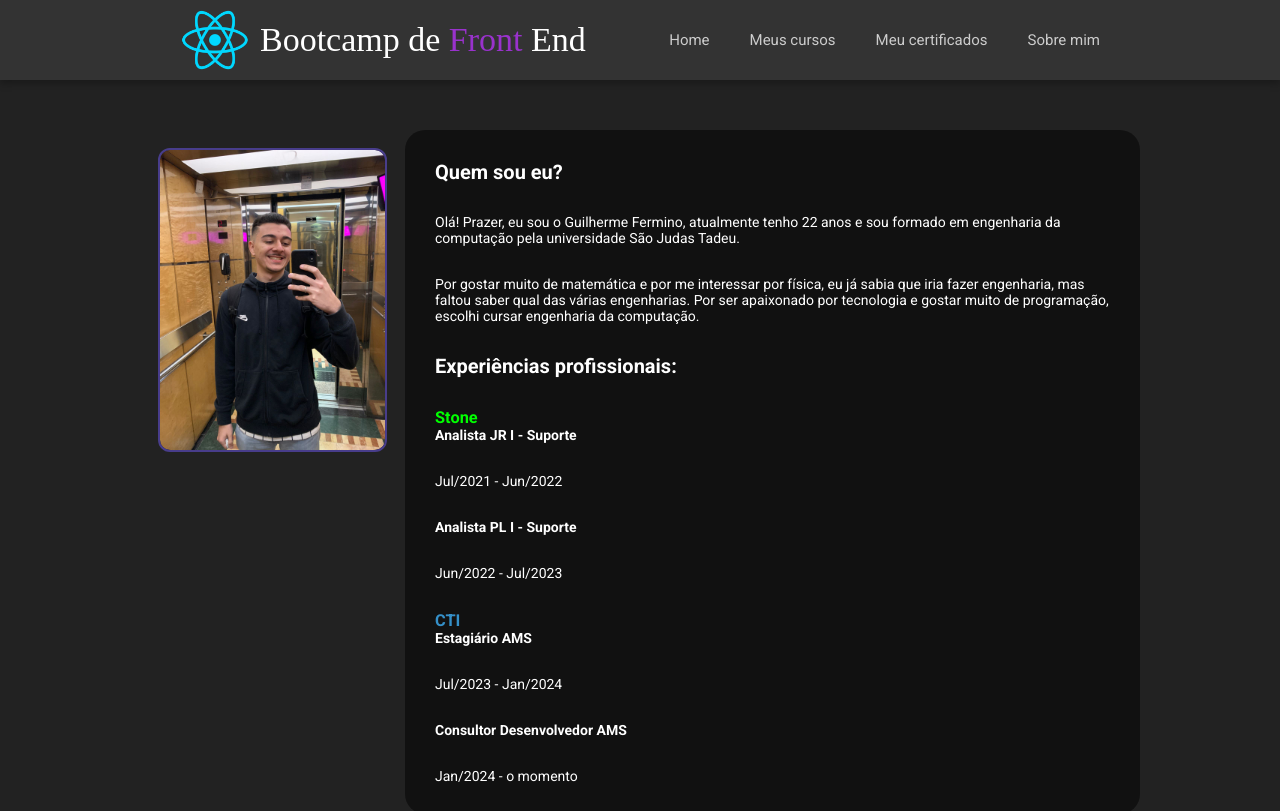
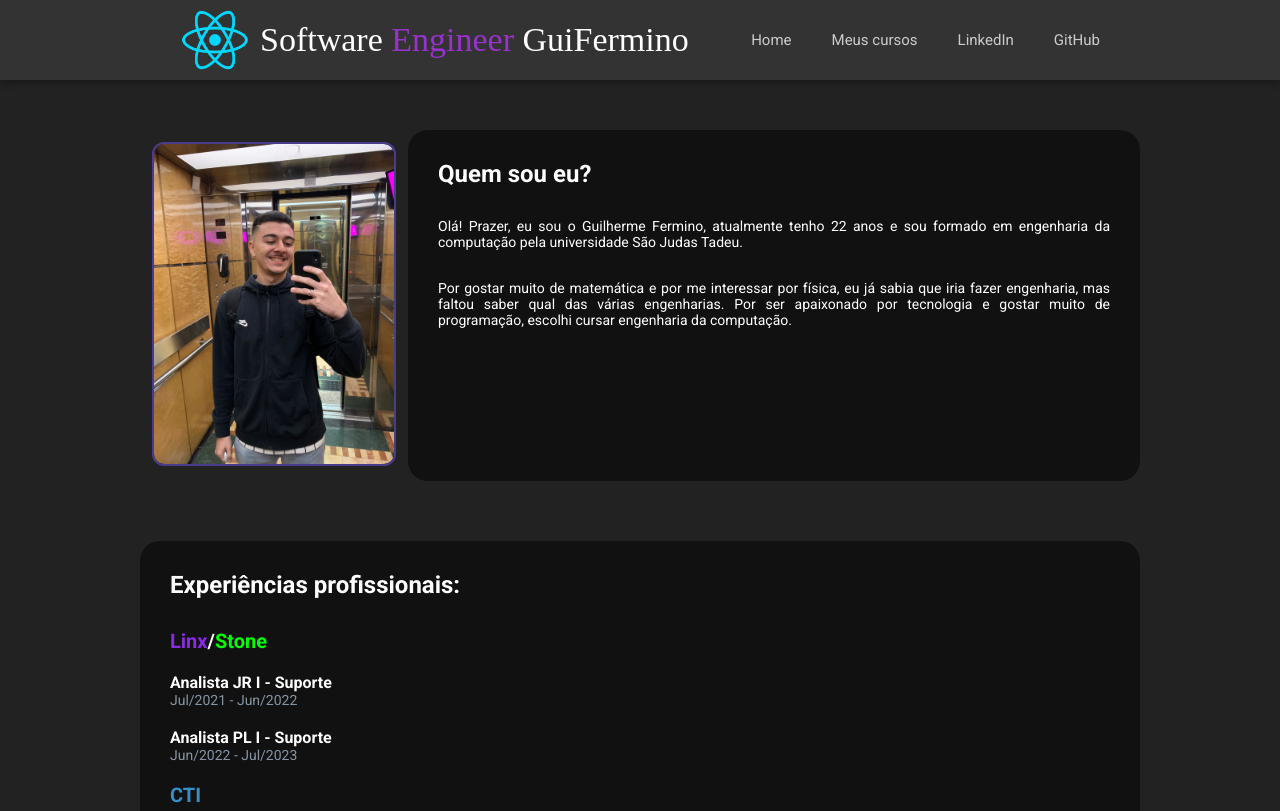
Before and after one commit to guifermino7/trilha-frontend, a React (Create React App) app: page / in a window 1280 px wide. Shown: the top 811 px of the page. Built offline with nearby package versions, Linux system fonts and the light colour scheme; a web font is replaced by a local one.

Commit message:
Adicionando experiências profissionais e trocando algumas informações

```diff
--- a/public/index.html
+++ b/public/index.html
@@ -11,7 +11,7 @@
     />
     <link rel="apple-touch-icon" href="%PUBLIC_URL%/logo192.png" />
     <link rel="manifest" href="%PUBLIC_URL%/manifest.json" />
-    <title>Trilha - Front End</title>
+    <title>Dev - GuiFermino</title>
 
     <link rel="preconnect" href="https://fonts.googleapis.com">
     <link rel="preconnect" href="https://fonts.gstatic.com" crossorigin>
--- a/src/App.jsx
+++ b/src/App.jsx
@@ -10,6 +10,7 @@ import article1Img from "./assets/images/html-logo.png";
 import article2Img from "./assets/images/css-logo.png";
 import article3Img from "./assets/images/javascript-logo.png";
 import article4Img from "./assets/images/react-logo.png"
+import { Experience } from "./components/Experience/Experience";
 
 class App extends React.Component {
   render() {
@@ -17,10 +18,13 @@ class App extends React.Component {
       <>
         <Navbar/>
 
-        <section id="bio">
-              <Aboutme/>
+        <section className="bio">
+            <Aboutme/>
         </section>
 
+        <section className="bio">
+            <Experience/>
+        </section>
         {/* <Counter/> */}
 
         <section id="articles">
--- a/src/components/Aboutme/Aboutme.jsx
+++ b/src/components/Aboutme/Aboutme.jsx
@@ -21,39 +21,6 @@ export class Aboutme extends React.Component {
                     <p>
                         Por gostar muito de matemática e por me interessar por física, eu já sabia que iria fazer engenharia, mas faltou saber qual das várias engenharias. Por ser apaixonado por tecnologia e gostar muito de programação, escolhi cursar engenharia da computação.
                     </p>
-
-                    <h2>Experiências profissionais:</h2>
-                    <h3 className="stone">Stone</h3>
-                    <div className="experience-container">
-                        <h4 className="experience">
-                            Analista JR I - Suporte
-                        </h4>
-                        <p>
-                            Jul/2021 - Jun/2022
-                        </p>
-                        <h4 className="experience">
-                            Analista PL I - Suporte
-                        </h4>
-                        <p>
-                            Jun/2022 - Jul/2023
-                        </p>
-                    </div>
-
-                    <h3 className="cti">CTI</h3>
-                    <div className="experience-container">
-                        <h4 className="experience">
-                            Estagiário AMS
-                        </h4>
-                        <p>
-                            Jul/2023 - Jan/2024
-                        </p>
-                        <h4 className="experience">
-                            Consultor Desenvolvedor AMS
-                        </h4>
-                        <p>
-                            Jan/2024 - o momento
-                        </p>
-                    </div>
                 </div>
             </main>
         )
--- a/src/components/Aboutme/styles.css
+++ b/src/components/Aboutme/styles.css
@@ -10,45 +10,19 @@ main {
 
 section .about-me h2 {
     margin: 3rem;
-    font-size: 2rem;
+    font-size: 2.4rem;
 }
 
-section .about-me h3, section .about-me h4 {
-    margin: 0 3rem;
-}
-
-.experience-container {
-    display: flex;
-    flex-direction: column;
-
-    /* gap: 1.5rem; */
-}
-
-.experience {
-    font-size: 1.4rem;
-}
-
-.stone, .cti {
-    width: 5.5rem;
-}
-
-.about-me p, .experience p {
+.about-me p {
     max-height: 25rem;
     margin: 3rem;
     font-size: 1.4rem;
-}
-
-.stone {
-    color: lime;
-}
-
-.cti {
-    color: #3590C9;
+    text-align: justify;
 }
 
 .eu-foto {
     outline: 0.25rem solid darkslateblue;
     border-radius: 1rem;
-    height: 30rem;
-    margin: 2rem;
+    height: 32rem;
+    margin: 1.4rem;
 }
--- /dev/null
+++ b/src/components/Experience/Experience.jsx
@@ -0,0 +1,44 @@
+import React from "react";
+import "./styles.css";
+
+export class Experience extends React.Component {
+    render() {
+        return (
+            <div className="experiences">
+                <h2>Experiências profissionais:</h2>
+
+                    <h3 className="linx">Linx<span className="bar">/</span><span className="stone">Stone</span></h3>
+                    <div className="experience-container">
+                        <h4 className="experience">
+                            Analista JR I - Suporte
+                        </h4>
+                        <p>
+                            Jul/2021 - Jun/2022
+                        </p>
+                        <h4 className="experience">
+                            Analista PL I - Suporte
+                        </h4>
+                        <p>
+                            Jun/2022 - Jul/2023
+                        </p>
+                    </div>
+
+                    <h3 className="cti">CTI</h3>
+                    <div className="experience-container">
+                        <h4 className="experience">
+                            Estagiário AMS
+                        </h4>
+                        <p>
+                            Jul/2023 - Jan/2024
+                        </p>
+                        <h4 className="experience">
+                            Consultor Desenvolvedor AMS
+                        </h4>
+                        <p>
+                            Jan/2024 - o momento
+                        </p>
+                    </div>
+            </div>
+        )
+    }
+}
--- /dev/null
+++ b/src/components/Experience/styles.css
@@ -0,0 +1,46 @@
+.experiences {
+    width: 100rem;
+    height: 42rem;
+    background-color: rgba(1, 1, 1, 0.5);
+    border-radius: 2rem;
+}
+
+.experiences h2 {
+    margin: 3rem;
+    font-size: 2.4rem;
+}
+
+.experiences h3 {
+    margin: 0 3rem;
+    font-size: 2rem;
+}
+
+.experience-container {
+    margin: 2rem 3rem;
+}
+
+.experience {
+    margin-top: 2rem;
+    font-size: 1.6rem;
+}
+
+.experience-container p {
+    color: #8695a4;
+    font-size: 1.4rem;
+}
+
+.bar {
+    color: #fff;
+}
+
+.stone {
+    color: lime;
+}
+
+.linx {
+    color: blueviolet;
+}
+
+.cti {
+    color: #3590C9;
+}
--- a/src/components/Navbar/Navbar.jsx
+++ b/src/components/Navbar/Navbar.jsx
@@ -12,14 +12,14 @@ export class Navbar extends React.Component {
                     <div className="nav-brand">
                         <img src={logoImg} alt="Logo do React" className="react logo"/>
 
-                        <h1>Bootcamp de <span>Front</span> End</h1>
+                        <h1>Software <span>Engineer</span> GuiFermino</h1>
                     </div>
 
                     <ul className="nav-list">
                         <li><a href="/">Home</a></li>
                         <li><a href="/">Meus cursos</a></li>
-                        <li><a href="https://www.linkedin.com/in/guilhermefermino/" target="_blank" rel="noreferrer">Meu certificados</a></li>
-                        <li><a href="https://github.com/guifermino7" target="_blank" rel="noreferrer">Sobre mim</a></li>
+                        <li><a href="https://www.linkedin.com/in/guilhermefermino/" target="_blank" rel="noreferrer">LinkedIn</a></li>
+                        <li><a href="https://github.com/guifermino7" target="_blank" rel="noreferrer">GitHub</a></li>
                     </ul>
                 </nav>
             </header>
--- a/src/components/Navbar/styles.css
+++ b/src/components/Navbar/styles.css
@@ -4,7 +4,7 @@ header {
     box-shadow: 0rem 0.4rem 0.7rem rgba(0, 0, 0, 0.25);
 }
 
-span {
+.nav-brand span {
     color: darkorchid;
 }
 
--- a/src/styles/App.css
+++ b/src/styles/App.css
@@ -21,16 +21,17 @@ a {
     text-decoration: none;
 }
 
-section#bio {
+section.bio {
     width: 100%;
-    padding: 5rem;
+    padding: 1rem;
+    margin-top: 4rem;
     display: flex;
     align-items: center;
     flex-direction: column;
 }
 
 section#articles {
-    width: 75%;
+    width: 100%;
     padding: 0 2rem;
     margin: 10rem auto;
     align-items: center;
```
Also changed, not shown: src/assets/images/rick-and-morty-portal.png (added).
